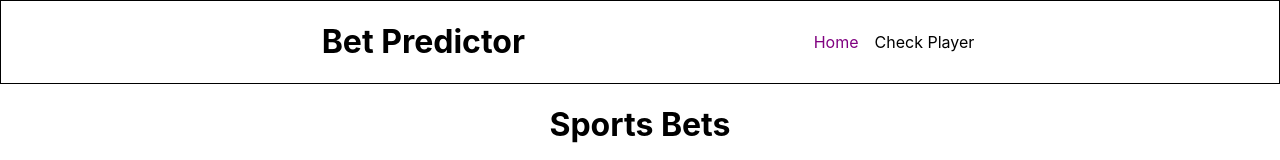
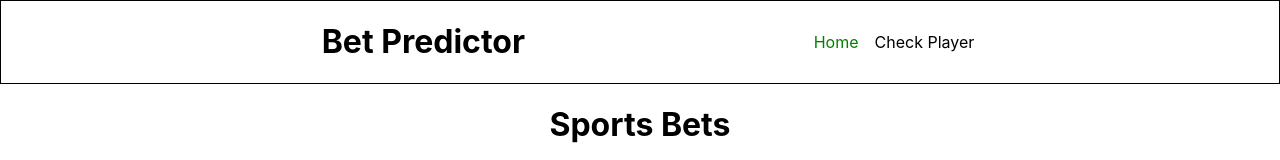
Before and after one commit to Peterhyh/sports-bet-predictor, a React (Create React App) app: page / in a window 1280 px wide. In both pictures the pointer is over the link "Home". Shown: the top 160 px of the page. Built offline with nearby package versions, Linux system fonts and the light colour scheme.

Commit message:
Navbar buttons hover green

```diff
--- a/src/App.css
+++ b/src/App.css
@@ -73,5 +73,5 @@
 }
 
 .navbar-button:hover {
-  color: purple;
+  color: green;
 }
```
